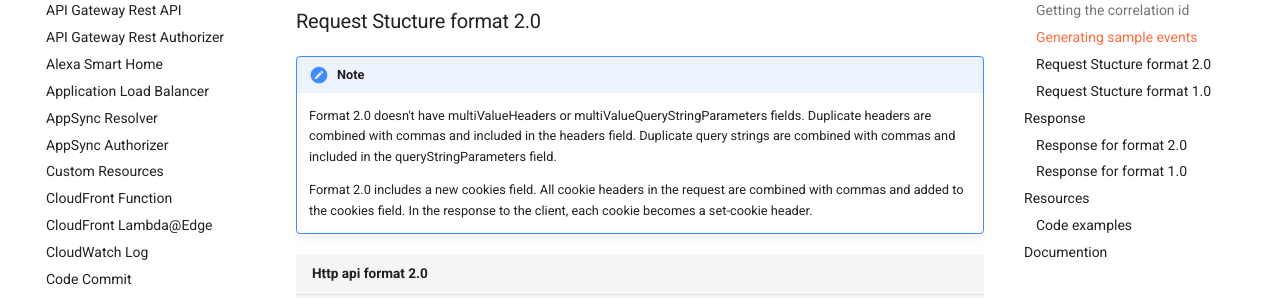
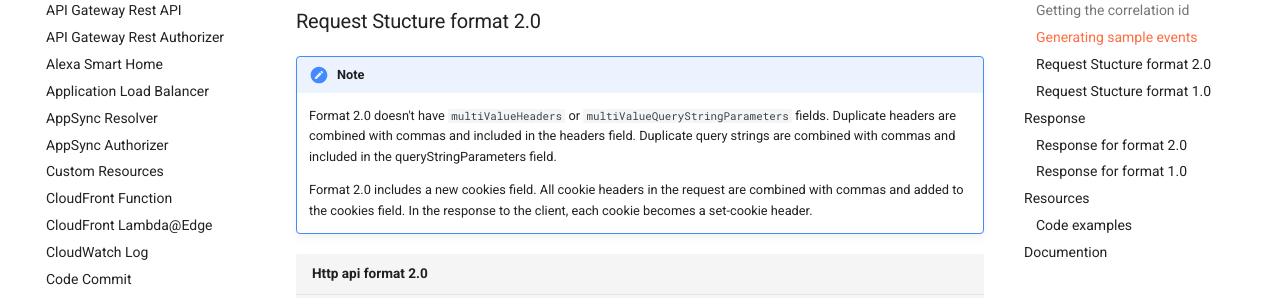
Before and after one commit to michaelbrewer/aws-lambda-events, an MkDocs documentation site: the page built from docs/http-api.md, in a window 1280 px wide and 900 px high, scrolled down 831 px. Shown: the part 152-450 px from the top of the window. Built offline with MkDocs 1.6.1 and Material for MkDocs 9.7.7, drawn with Linux system fonts in a browser that asks for light colours; comment, search, counter and statistics services are not loaded.

Commit message:
chore: styling

```diff
--- a/docs/http-api.md
+++ b/docs/http-api.md
@@ -39,7 +39,7 @@ you can generate sample events
 ### Request Stucture format 2.0
 
 !!! NOTE
-    Format 2.0 doesn't have multiValueHeaders or multiValueQueryStringParameters fields. Duplicate headers
+    Format 2.0 doesn't have `multiValueHeaders` or `multiValueQueryStringParameters` fields. Duplicate headers
     are combined with commas and included in the headers field. Duplicate query strings are combined with
     commas and included in the queryStringParameters field.
 
```
